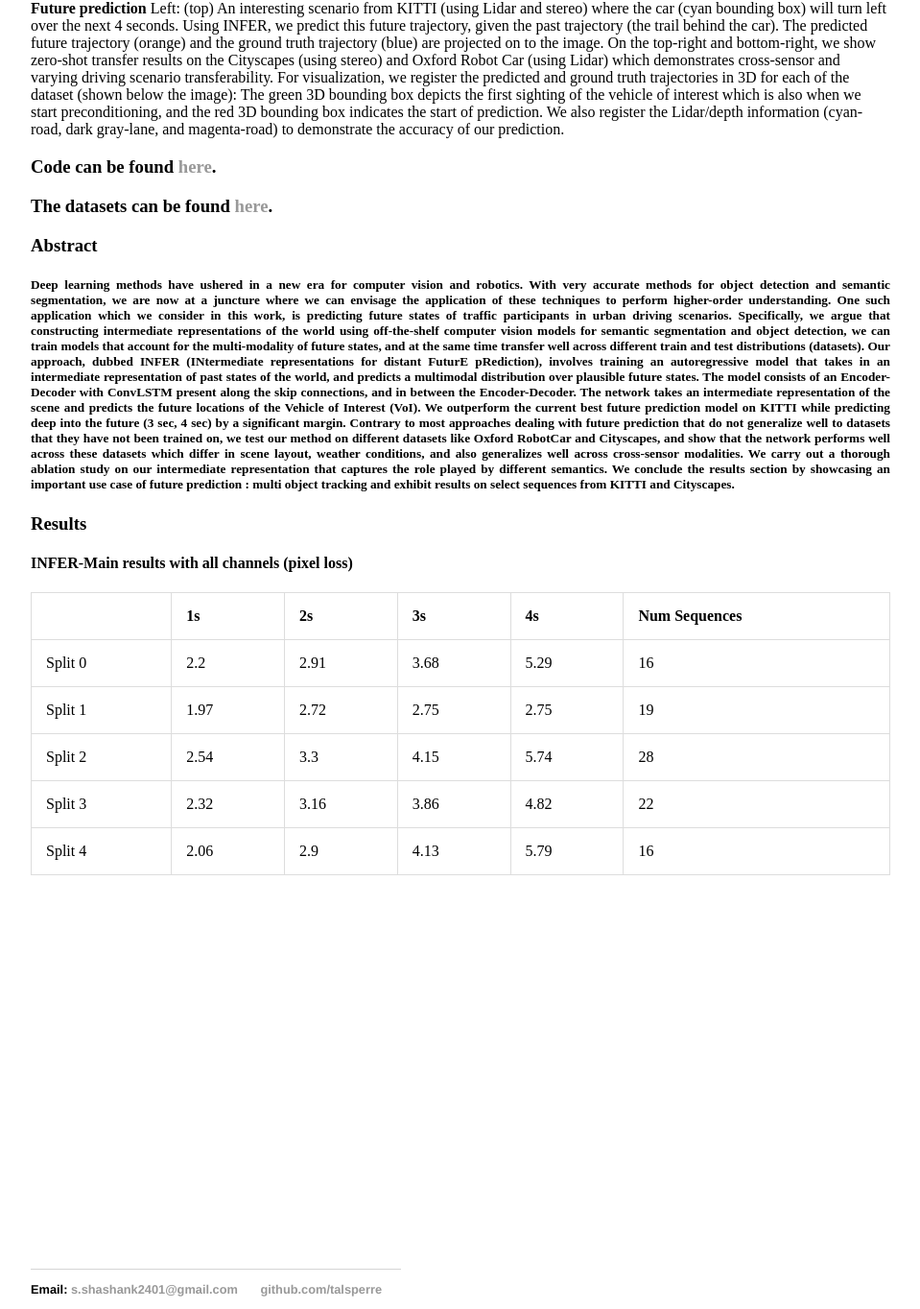
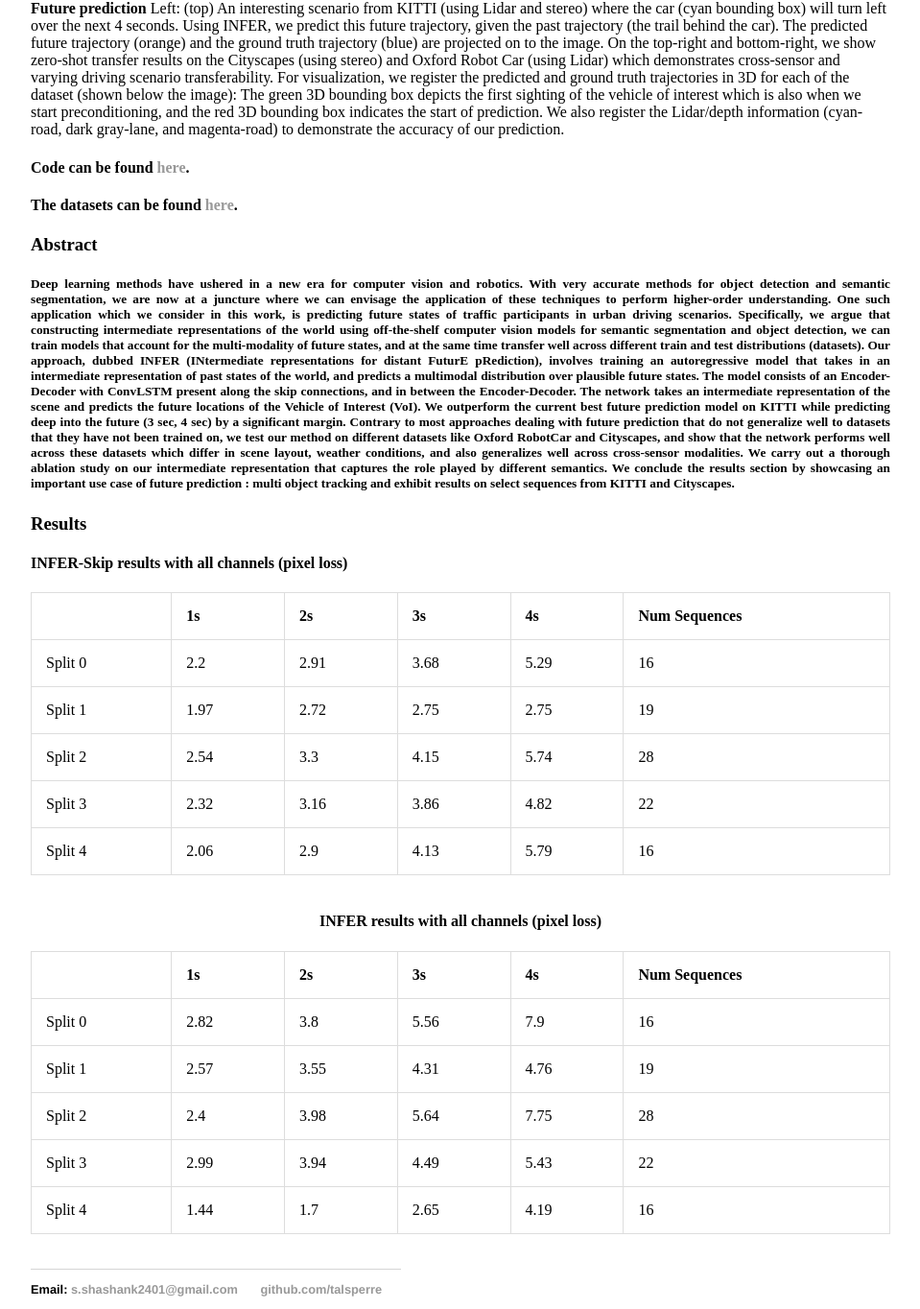
Before and after one commit to talsperre/talsperre.github.io, a Jekyll site: the page built from INFER/index.html, in a window 1280 px wide and 1400 px high, scrolled down 717 px, cut to the strip 36-1400 px from the top of the window. Shown: the whole strip at 96% size, without its empty margins (160-1119 px from the left). Built offline with Jekyll 4.4.1, drawn with Linux system fonts in a browser that asks for light colours.

Commit message:
Edited index.html

```diff
--- a/INFER/index.html
+++ b/INFER/index.html
@@ -14,7 +14,7 @@ title: Shashank S
         </video>
     </div>
     <div class="content">
-        <span style="font-size: 2; text-align: justify;">
+        <span style="font-size: 1; text-align: justify;">
                 <span style="font-weight: bold;">Future prediction</span> Left: (top) An interesting scenario from  KITTI (using Lidar and stereo)
                 where the car (cyan bounding box) will turn left over the next 4 seconds. Using INFER, we predict this future trajectory, given the past
                 trajectory (the trail behind the car). The predicted future trajectory (orange) and the ground truth trajectory (blue) are projected on to the
@@ -25,8 +25,8 @@ title: Shashank S
                 Lidar/depth information (cyan-road, dark gray-lane, and magenta-road) to demonstrate the accuracy of our prediction.
         </span>
         <br>
-        <h3> Code can be found <a href="https://github.com/talsperre/INFER">here</a>.</h3>
-        <h3> The datasets can be found <a href="">here</a>.</h3>
+        <h4> Code can be found <a href="https://github.com/talsperre/INFER">here</a>.</h4>
+        <h4> The datasets can be found <a href="">here</a>.</h4>
         <h3><span style="font-weight: bold;">Abstract</span></h3>
         <h5 style="text-align: justify;">
             Deep learning methods have ushered in a new era for computer vision and robotics. With very accurate methods for object detection and semantic
@@ -50,7 +50,7 @@ title: Shashank S
     </div>
     <div class="results">
         <h3 style="font-weight: bold;">Results</h3>
-        <h4 style="font-weight: bold;">INFER-Main results with all channels (pixel loss)</h4>
+        <h4 style="font-weight: bold;">INFER-Skip results with all channels (pixel loss)</h4>
         <span style="text-align: center;">
             <table>
                     <tr>
@@ -103,6 +103,59 @@ title: Shashank S
                     </tr>
             </table>
             <br>
+            <h4 style="font-weight: bold;">INFER results with all channels (pixel loss)</h4>
+            <span style="text-align: center;">
+                <table>
+                        <tr>
+                            <th></th>
+                            <th>1s</th>
+                            <th>2s</th>
+                            <th>3s</th>
+                            <th>4s</th>
+                            <th>Num Sequences</th>
+                        </tr>
+                        <tr>
+                            <td>Split 0</td>
+                            <td>2.82</td>
+                            <td>3.8</td>
+                            <td>5.56</td>
+                            <td>7.9</td>
+                            <td>16</td>
+                        </tr>
+                        <tr>
+                            <td>Split 1</td>
+                            <td>2.57</td>
+                            <td>3.55</td>
+                            <td>4.31</td>
+                            <td>4.76</td>
+                            <td>19</td>
+                        </tr>
+                        <tr>
+                            <td>Split 2</td>
+                            <td>2.4</td>
+                            <td>3.98</td>
+                            <td>5.64</td>
+                            <td>7.75</td>
+                            <td>28</td>
+                        </tr>
+                        <tr>
+                            <td>Split 3</td>
+                            <td>2.99</td>
+                            <td>3.94</td>
+                            <td>4.49</td>
+                            <td>5.43</td>
+                            <td>22</td>
+                        </tr>
+                        <tr>
+                            <td>Split 4</td>
+                            <td>1.44</td>
+                            <td>1.7</td>
+                            <td>2.65</td>
+                            <td>4.19</td>
+                            <td>16</td>
+                        </tr>
+                </table>
+                <br>
         </span>
     </div>
 </div><!-- /.blurb -->
```
